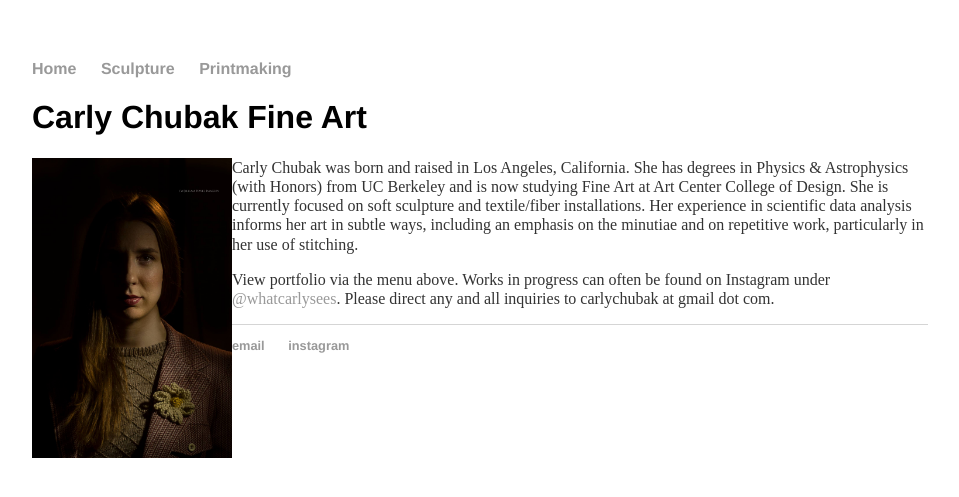
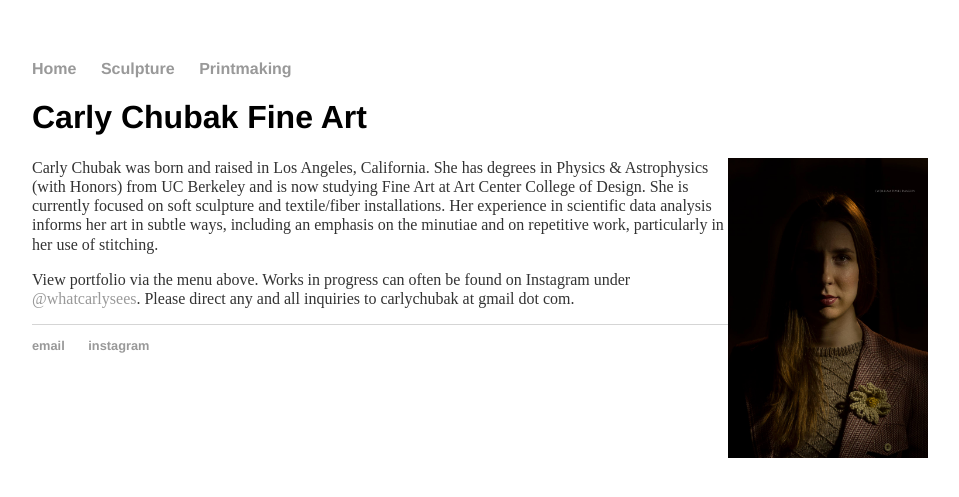
Before and after one commit to carlychubak/carlychubak.github.io, a Jekyll site: the page built from index.html, in a window 1280 px wide. Shown: the top 497 px of the page, without its empty margins (160-1119 px from the left). Built offline with Jekyll 4.4.1, drawn with Linux system fonts in a browser that asks for light colours.

Commit message:
photo to right
change photo to float right

```diff
--- a/index.html
+++ b/index.html
@@ -5,7 +5,7 @@ title: Carly Chubak Fine Art
 <div class="blurb">
 	<h1>Carly Chubak Fine Art</h1>
 
-	<p><img src="/assets/willimage1.jpg" alt="William Hayes Imagery" style="float: left;" height=300/>
+	<p><img src="/assets/willimage1.jpg" alt="William Hayes Imagery" style="float: right;" height=300/>
 	Carly Chubak was born and raised in Los Angeles, California. She has degrees
 	in Physics & Astrophysics (with Honors) from UC Berkeley and is
 	now studying Fine Art at Art Center College of Design.
```
